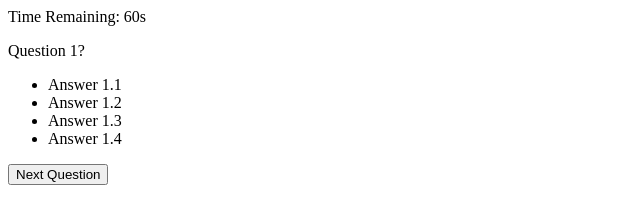
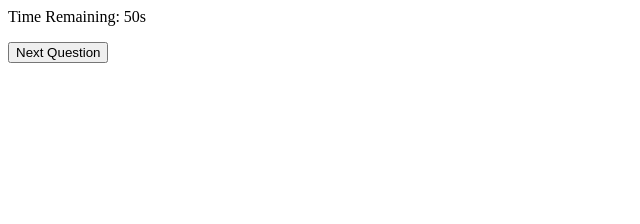
Before and after one commit to NganPham89/Pokemon-Quiz, a plain HTML site: page index.html in a window 1280 px wide. Both pictures are taken after a click on the button "Start". Shown: the whole page, without its empty margins (0-640 px from the left). Drawn offline with Linux system fonts and the light colour scheme.

Commit message:
added more scripts

```diff
--- a/assets/css/style.css
+++ b/assets/css/style.css
@@ -0,0 +1,3 @@
+.disabled {
+    pointer-events: none;
+}
--- a/assets/scripts/scripts.js
+++ b/assets/scripts/scripts.js
@@ -9,6 +9,10 @@ let secIntro = document.querySelector(".secIntro");
 let secQuiz = document.querySelector(".secQuiz");
 let secResults = document.querySelector(".secResults");
 let secHighscores = document.querySelector(".secHighscores");
+
+
+let questionText = document.querySelector(".question-text");
+let choicesTextUl = document.querySelector(".choices-text");
 
 initialLoad();
 
@@ -154,14 +158,47 @@ function nextQuestion() {
 }
 
 function displayQuestion(index) {
-    let questionText = document.querySelector(".question-text");
-    let cOneText = document.querySelector(".choiceOneText");
-    let cTwoText = document.querySelector(".choiceTwoText");
-    let cThreeText = document.querySelector(".choiceThreeText");
-    let cFourText = document.querySelector(".choiceFourText");
-    questionText.textContent = questionsAll[index].question;
-    cOneText.textContent = questionsAll[index].choices[0];
-    cTwoText.textContent = questionsAll[index].choices[1];
-    cThreeText.textContent = questionsAll[index].choices[2];
-    cFourText.textContent = questionsAll[index].choices[3];
+    let listChoice = document.createElement("li");
+    for (let i = 0; i < 4; i++) {
+        listChoice[i].appendChild(document.createTextNode(questionsAll[index].choices[i]));
+        choicesTextUl.appendChild(listChoice[i]);
+        listChoice[i].setAttribute("class", "choiceEach");
+        listChoice[i].setAttribute("onclick", "findTheAnswer(this)");
+    }
 }
+
+    // listChoice.appendChild(document.createTextNode(questionsAll[index].choices[0]));
+    // choicesTextUl.appendChild(listChoice);
+
+
+// function displayQuestion(index) {
+//     let choiceTextLi = '<div class="choiceEach">' + questionsAll[index].choices[0] + '</div>'
+//                             + '<div class="choiceEach">' + questionsAll[index].choices[1] + '</div>'
+//                             + '<div class="choiceEach">' + questionsAll[index].choices[2] + '</div>'
+//                             + '<div class="choiceEach">' + questionsAll[index].choices[3] + '</div>';
+//     questionText.textContent = questionsAll[index].number + ". " + questionsAll[index].question;
+//     choicesTextUl.innerHTML = choiceTextLi;
+//     // choicesTextUl.setAttribute("onclick", "findTheAnswer(this)");
+//     let singleChoice = document.querySelector(".choiceEach");
+//     console.log(choiceTextLi);
+//     for (let i = 0; i < singleChoice.length; i++) {
+//         singleChoice[i].setAttribute("onclick", "findTheAnswer(this)");
+//     };
+// }
+
+// function findTheAnswer(answer) {
+//     let chosenAnswer = answer.textContent;
+//     let allChoices = choicesTextUl.children.length;
+//     console.log(allChoices);
+//     console.log(chosenAnswer);
+//     let correctAnswer = questionsAll[questionNum].answer;
+//     console.log(correctAnswer);
+//     if (chosenAnswer === correctAnswer) {
+//         console.log ("You've chosen the correct answer!");
+//     } else {
+//         console.log ("you've picked the wrong answer!");
+//     }
+//     for (let i = 0; i < allChoices.length; i++) {
+//         choicesTextUl.children[i].classList.add("disabled");
+//     }
+// }
--- a/index.html
+++ b/index.html
@@ -12,24 +12,23 @@
 <body>
     <section class="secIntro">
         <h1>Pokemon Trivia Quiz</h1>
-        <p>Try to answer the following Pokemon-related questions within the time limit. Each question will give you 10
-            points, for a total of 50 points. Each incorrect answer will deduct 10 seconds from your total time limit.
+        <p>Try to answer the following Pokemon-related questions within the time limit of 50 seconds.
+            Each question will give you 10 points, for a total of 50 points.
+            Each incorrect answer will deduct 10 seconds from your total time limit.
             Hit "Start" when you're ready to play.</p>
         <button class="start-button">Start</button>
         <button class="score-button">High Scores</button>
     </section>
 
     <section class="secQuiz">
-        <div>Time Remaining: <span class="timer">60s</span></div>
+        <div>Time Remaining: <span class="timer">50s</span></div>
         <div class="question">
             <p class="question-text"></p>
         </div>
-        <ul class="choices-text">
-            <li class="choiceOneText"></li>
-            <li class="choiceTwoText"></li>
-            <li class="choiceThreeText"></li>
-            <li class="choiceFourText"></li>
-        </ul>
+        <div>
+            <ul class="choices-text">
+            </ul>
+        </div>
         <button class="nextQuestion">Next Question</button>
     </section>
 
```
